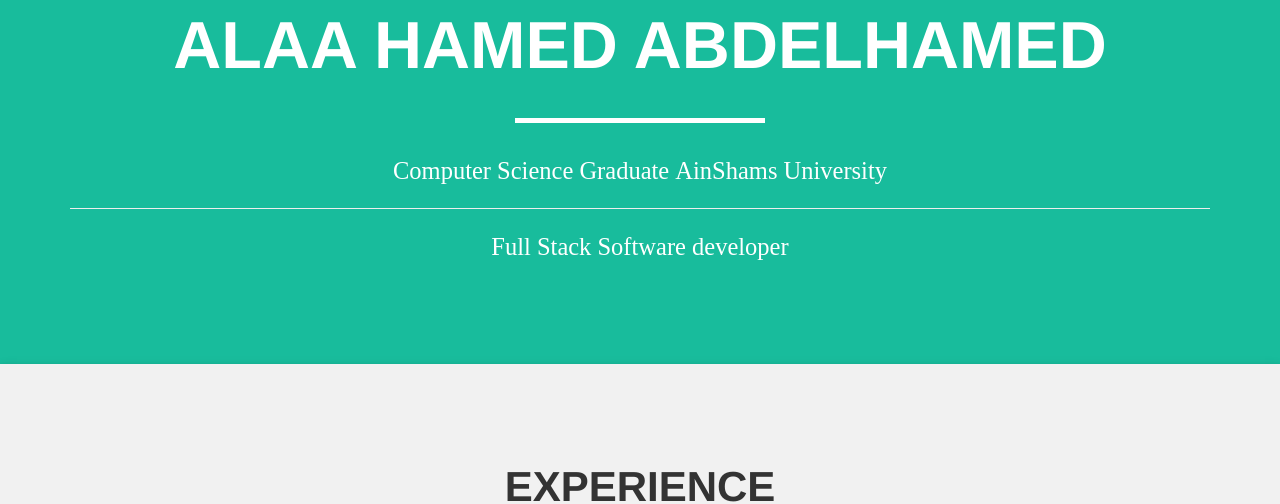
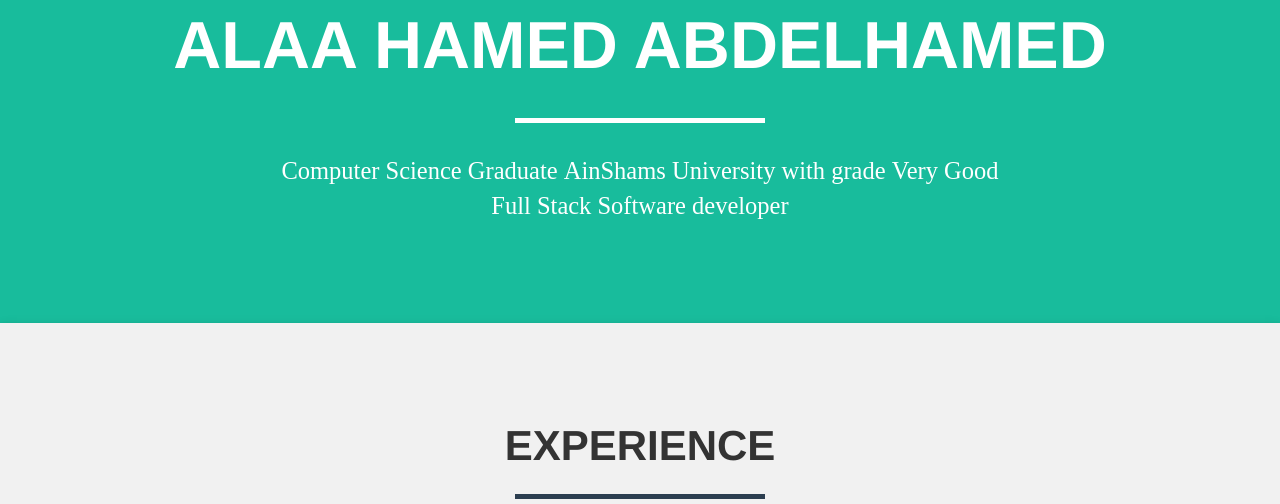
Before and after one commit to alaahamed1990/alaahamed1990.github.io, a website: page index.html in a window 1280 px wide. Shown: the part 313-817 px from the top of the page. Drawn offline with Linux system fonts and the light colour scheme; files whose address does not match are found by name.

Commit message:
Intial commit

```diff
--- a/index.html
+++ b/index.html
@@ -74,7 +74,7 @@
                         <span class="name">{{FullName}}</span>
                         <hr class="star-light">
                         <span class="skills">{{Education}}</span>
-                        <hr>
+                        <br>
                         <span class="skills">{{JobTitle}}</span>
                     </div>
                 </div>
--- a/js/mineScript.js
+++ b/js/mineScript.js
@@ -8,7 +8,7 @@
 
     $scope.NickName = "@egydev";
 
-    $scope.Education="Computer Science Graduate AinShams University"
+    $scope.Education="Computer Science Graduate AinShams University with grade Very Good"
     $scope.Projects = [];
 
     $scope.Companies = [];
```
